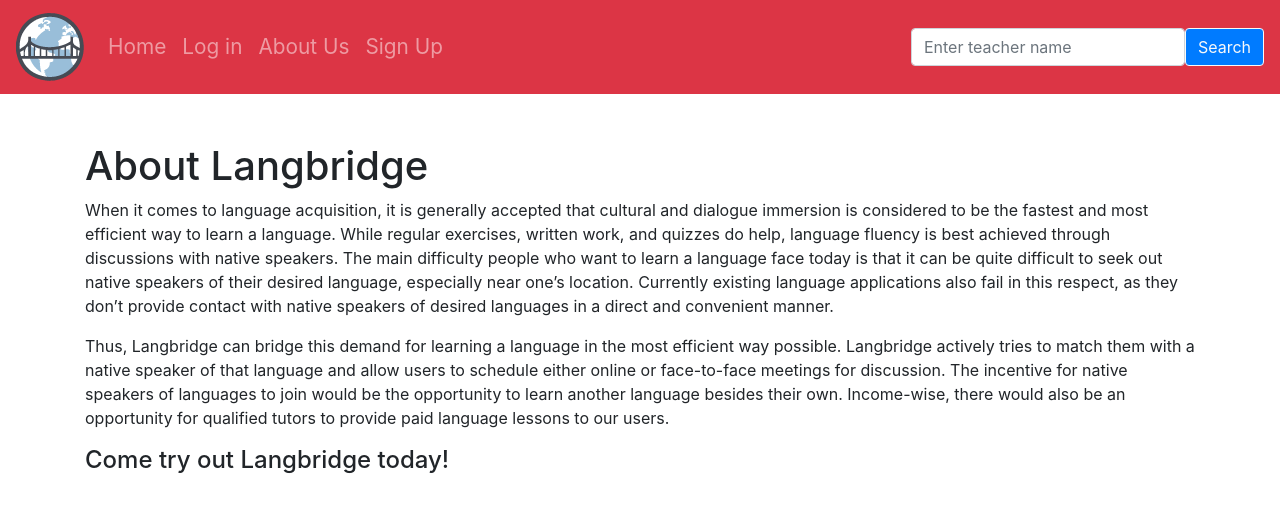
After one commit to ryanjosephsulit/COMP0034_Project_Group13, a Flask app: page /about in a window 1280 px wide. The commit adds this page. Shown: the top 512 px of the page. Run offline with Flask 2, Linux system fonts and the light colour scheme; some libraries are stand-ins or nearby versions.

Commit message:
Added an 'About' section

```diff
--- a/langbridge/main/routes.py
+++ b/langbridge/main/routes.py
@@ -56,6 +56,9 @@ def language():
 
     return render_template("languages.html", language=languages)
 
+@bp_main.route('/about', methods=['GET'])
+def about():
+    return render_template("about.html")
 
 @bp_main.route('/delete_cookie')
 def delete_cookie():
--- /dev/null
+++ b/langbridge/templates/about.html
@@ -0,0 +1,30 @@
+{# Inherit a parent template called base.html #}
+{% extends "base.html" %}
+{# Add the title for this page #}
+{% block title %}Home{% endblock %}
+{# Add the content for this page #}
+{% block content %}
+    <br>
+    <h1>About Langbridge</h1>
+
+    <p>
+    When it comes to language acquisition, it is generally accepted that cultural and dialogue
+immersion is considered to be the fastest and most efficient way to learn a language. While
+regular exercises, written work, and quizzes do help, language fluency is best achieved through
+discussions with native speakers. The main difficulty people who want to learn a language face
+today is that it can be quite difficult to seek out native speakers of their desired language,
+especially near one’s location. Currently existing language applications also fail in this respect, as
+they don’t provide contact with native speakers of desired languages in a direct and convenient
+manner.</p>
+    <p>
+Thus, Langbridge can bridge this demand for learning a language in the most
+efficient way possible. Langbridge actively tries  to match them with a native speaker of that language and allow users to schedule
+either online or face-to-face meetings for discussion. The incentive for native speakers of
+languages to join would be the opportunity to learn another language besides their own.
+Income-wise, there would also be an opportunity for qualified tutors to provide paid language
+lessons to our users.
+    </p>
+
+    <h4> Come try out Langbridge today!</h4>
+
+{% endblock %}
--- a/langbridge/templates/base.html
+++ b/langbridge/templates/base.html
@@ -26,11 +26,17 @@
             <li class="nav-item">
                 <a class="nav-link" href="{{ url_for('auth.login') }}">Log in</a>
             </li>
+            <li class="nav-item">
+                <a class="nav-link" href="{{ url_for('main.about') }}">About Us</a>
+            </li>
                 <li class="nav-item">
             <a class="nav-link" href="{{ url_for('auth.signup') }}">Sign Up</a>
         </li>
 
         {% else %}
+                        <li class="nav-item">
+                <a class="nav-link" href="{{ url_for('main.about') }}">About Us</a>
+            </li>
             <li class="nav-item">
                 <a class="nav-link" href="{{ url_for('auth.user', nickname=current_user.name) }}">My Account</a>
             </li>
```
